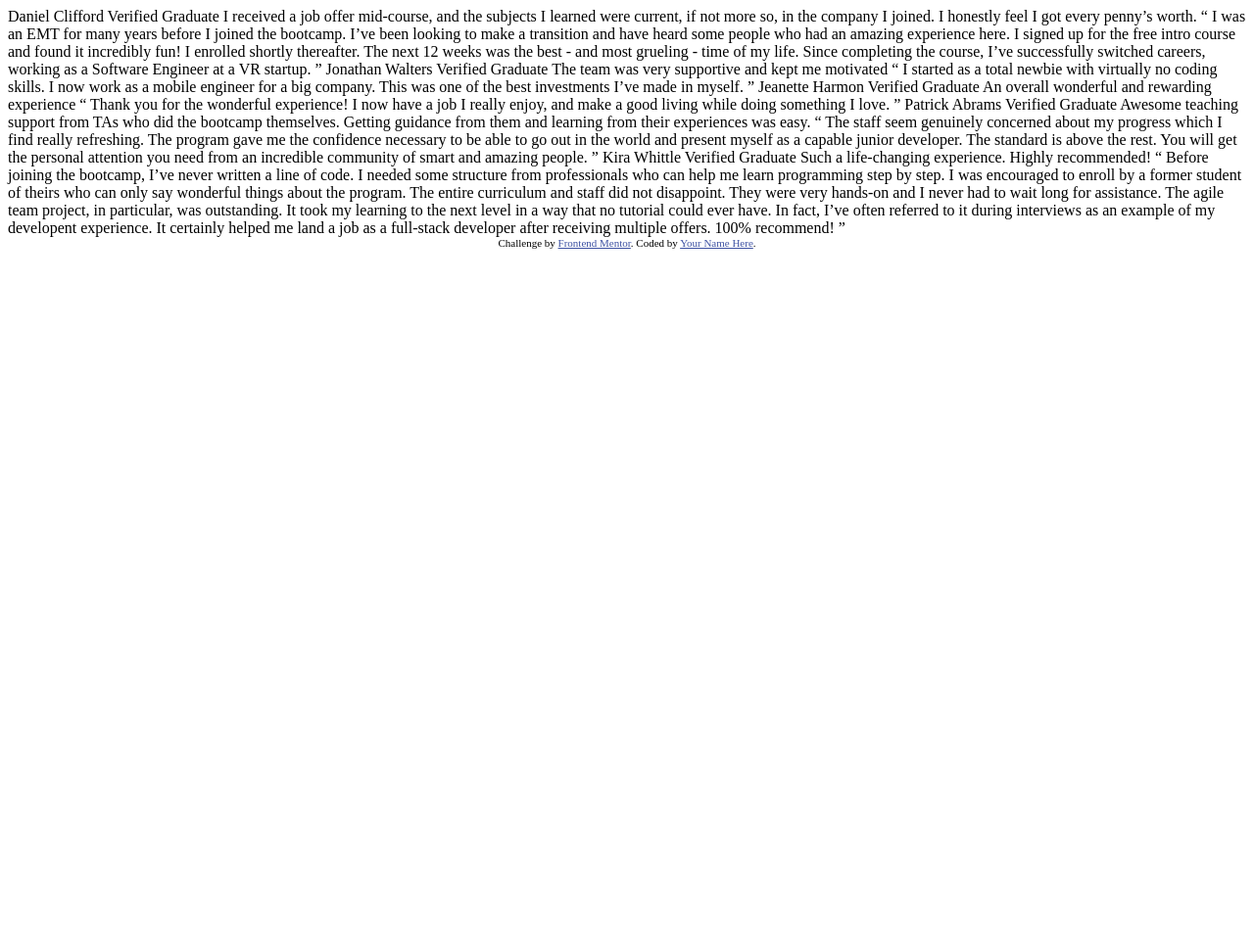
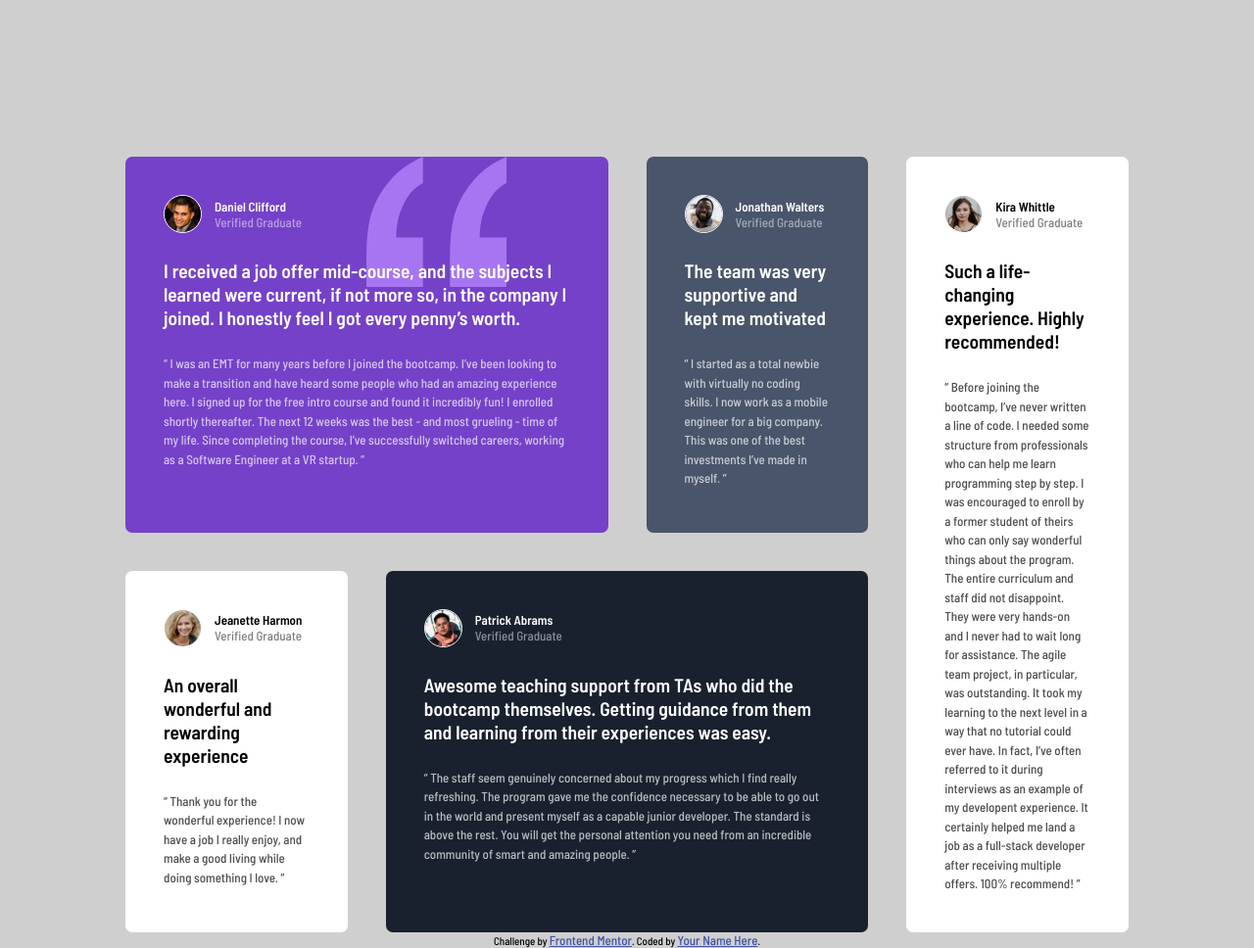
Before and after one commit to AwsJo/testimonials-grid-section-main, a plain HTML site: page index.html in a window 1280 px wide. Shown: the whole page at 98% size. Before the commit the page ends 800 px from the top, so only its background shows below. Drawn offline with Linux system fonts and the light colour scheme.

Commit message:
final version

```diff
--- a/index.html
+++ b/index.html
@@ -1,76 +1,151 @@
 <!DOCTYPE html>
 <html lang="en">
   <head>
-  <meta charset="UTF-8">
-  <meta name="viewport" content="width=device-width, initial-scale=1.0"> <!-- displays site properly based on user's device -->
+    <meta charset="UTF-8" />
+    <meta name="viewport" content="width=device-width, initial-scale=1.0" />
+    <!-- displays site properly based on user's device -->
 
-  <link rel="icon" type="image/png" sizes="32x32" href="./images/favicon-32x32.png">
+    <link
+      rel="icon"
+      type="image/png"
+      sizes="32x32"
+      href="./images/favicon-32x32.png"
+    />
 
+    <!-- Google Fonts -->
+    <link rel="preconnect" href="https://fonts.googleapis.com" />
+    <link rel="preconnect" href="https://fonts.gstatic.com" crossorigin />
+    <link
+      href="https://fonts.googleapis.com/css2?family=Barlow+Semi+Condensed:wght@500;600&display=swap"
+      rel="stylesheet"
+    />
+
+    <!-- Linking to CSS Style Sheet -->
     <title>Frontend Mentor | [Challenge Name Here]</title>
 
-  <!-- Feel free to remove these styles or customise in your own stylesheet 👍 -->
-  <style>
-    .attribution { font-size: 11px; text-align: center; }
-    .attribution a { color: hsl(228, 45%, 44%); }
-  </style>
+    <link rel="stylesheet" href="style.css" />
   </head>
   <body>
-  Daniel Clifford
-  Verified Graduate
-
-  I received a job offer mid-course, and the subjects I learned were current, if not more so,
-  in the company I joined. I honestly feel I got every penny’s worth.
-
-  “ I was an EMT for many years before I joined the bootcamp. I’ve been looking to make a
-  transition and have heard some people who had an amazing experience here. I signed up
-  for the free intro course and found it incredibly fun! I enrolled shortly thereafter.
-  The next 12 weeks was the best - and most grueling - time of my life. Since completing
-  the course, I’ve successfully switched careers, working as a Software Engineer at a VR startup. ”
-
-  Jonathan Walters
-  Verified Graduate
-
-  The team was very supportive and kept me motivated
-
-  “ I started as a total newbie with virtually no coding skills. I now work as a mobile engineer
-  for a big company. This was one of the best investments I’ve made in myself. ”
-
-  Jeanette Harmon
-  Verified Graduate
-
-  An overall wonderful and rewarding experience
-
-  “ Thank you for the wonderful experience! I now have a job I really enjoy, and make a good living
-  while doing something I love. ”
-
-  Patrick Abrams
-  Verified Graduate
-
-  Awesome teaching support from TAs who did the bootcamp themselves. Getting guidance from them and
-  learning from their experiences was easy.
-
-  “ The staff seem genuinely concerned about my progress which I find really refreshing. The program
-  gave me the confidence necessary to be able to go out in the world and present myself as a capable
-  junior developer. The standard is above the rest. You will get the personal attention you need from
-  an incredible community of smart and amazing people. ”
-
-  Kira Whittle
-  Verified Graduate
-
-  Such a life-changing experience. Highly recommended!
-
-  “ Before joining the bootcamp, I’ve never written a line of code. I needed some structure from
-  professionals who can help me learn programming step by step. I was encouraged to enroll by a former
-  student of theirs who can only say wonderful things about the program. The entire curriculum and staff
-  did not disappoint. They were very hands-on and I never had to wait long for assistance. The agile team
-  project, in particular, was outstanding. It took my learning to the next level in a way that no tutorial
-  could ever have. In fact, I’ve often referred to it during interviews as an example of my developent
-  experience. It certainly helped me land a job as a full-stack developer after receiving multiple offers.
+    <div class="container">
+      <main>
+        <div class="card">
+          <div class="flash">
+            <img src="./images/image-daniel.jpg" alt="daniel" />
+            <div class="title">
+              <h2>Daniel Clifford</h2>
+              <span>Verified Graduate</span>
+            </div>
+          </div>
+          <article>
+            <h3>
+              I received a job offer mid-course, and the subjects I learned were
+              current, if not more so, in the company I joined. I honestly feel
+              I got every penny’s worth.
+            </h3>
+            <p>
+              “ I was an EMT for many years before I joined the bootcamp. I’ve
+              been looking to make a transition and have heard some people who
+              had an amazing experience here. I signed up for the free intro
+              course and found it incredibly fun! I enrolled shortly thereafter.
+              The next 12 weeks was the best - and most grueling - time of my
+              life. Since completing the course, I’ve successfully switched
+              careers, working as a Software Engineer at a VR startup. ”
+            </p>
+          </article>
+        </div>
+        <div class="card">
+          <div class="flash">
+            <img src="./images/image-jonathan.jpg" alt="jonathan" />
+            <div class="title">
+              <h2>Jonathan Walters</h2>
+              <span>Verified Graduate</span>
+            </div>
+          </div>
+          <article>
+            <h3>The team was very supportive and kept me motivated</h3>
+            <p>
+              “ I started as a total newbie with virtually no coding skills. I
+              now work as a mobile engineer for a big company. This was one of
+              the best investments I’ve made in myself. ”
+            </p>
+          </article>
+        </div>
+        <div class="card">
+          <div class="flash">
+            <img src="./images/image-jeanette.jpg" alt="jeanette" />
+            <div class="title">
+              <h2>Jeanette Harmon</h2>
+              <span> Verified Graduate</span>
+            </div>
+          </div>
+          <article>
+            <h3>An overall wonderful and rewarding experience</h3>
+            <p>
+              “ Thank you for the wonderful experience! I now have a job I
+              really enjoy, and make a good living while doing something I love.
+              ”
+            </p>
+          </article>
+        </div>
+        <div class="card">
+          <div class="flash">
+            <img src="./images/image-patrick.jpg" alt="patrick" />
+            <div class="title">
+              <h2>Patrick Abrams</h2>
+              <span>Verified Graduate</span>
+            </div>
+          </div>
+          <article>
+            <h3>
+              Awesome teaching support from TAs who did the bootcamp themselves.
+              Getting guidance from them and learning from their experiences was
+              easy.
+            </h3>
+            <p>
+              “ The staff seem genuinely concerned about my progress which I
+              find really refreshing. The program gave me the confidence
+              necessary to be able to go out in the world and present myself as
+              a capable junior developer. The standard is above the rest. You
+              will get the personal attention you need from an incredible
+              community of smart and amazing people. ”
+            </p>
+          </article>
+        </div>
+        <div class="card">
+          <div class="flash">
+            <img src="./images/image-kira.jpg" alt="Kira" />
+            <div class="title">
+              <h2>Kira Whittle</h2>
+              <span>Verified Graduate</span>
+            </div>
+          </div>
+          <article>
+            <h3>Such a life-changing experience. Highly recommended!</h3>
+            <p>
+              “ Before joining the bootcamp, I’ve never written a line of code.
+              I needed some structure from professionals who can help me learn
+              programming step by step. I was encouraged to enroll by a former
+              student of theirs who can only say wonderful things about the
+              program. The entire curriculum and staff did not disappoint. They
+              were very hands-on and I never had to wait long for assistance.
+              The agile team project, in particular, was outstanding. It took my
+              learning to the next level in a way that no tutorial could ever
+              have. In fact, I’ve often referred to it during interviews as an
+              example of my developent experience. It certainly helped me land a
+              job as a full-stack developer after receiving multiple offers.
               100% recommend! ”
-
+            </p>
+          </article>
+        </div>
+      </main>
+      <footer>
         <div class="attribution">
-    Challenge by <a href="https://www.frontendmentor.io?ref=challenge" target="_blank">Frontend Mentor</a>.
-    Coded by <a href="#">Your Name Here</a>.
+          Challenge by
+          <a href="https://www.frontendmentor.io?ref=challenge" target="_blank"
+            >Frontend Mentor</a
+          >. Coded by <a href="#">Your Name Here</a>.
+        </div>
+      </footer>
     </div>
   </body>
 </html>
--- /dev/null
+++ b/style.css
@@ -0,0 +1,155 @@
+/* Global Rules */
+* {
+  padding: 0;
+  margin: 0;
+  box-sizing: border-box;
+  font-size: 13px;
+  font-family: "Barlow Semi Condensed", sans-serif;
+}
+:root {
+  /* Primary */
+  --moderate-violet: hsl(263, 55%, 52%);
+  --very-dark-grayish-blue: hsl(217, 19%, 35%);
+  --very-dark-blackish-blue: hsl(219, 29%, 14%);
+  --white: hsl(0, 0%, 100%);
+  /* Neutral */
+  --light-gray: hsl(0, 0%, 81%);
+  --light-grayish-blue: hsl(210, 46%, 95%);
+}
+body {
+  background-color: var(--light-gray);
+}
+.container {
+  display: flex;
+  align-items: center;
+  flex-direction: column;
+  width: 80%;
+  margin: 0 auto;
+  max-width: 1440px;
+  height: 100%;
+}
+@media (max-width: 1000px) {
+  .container {
+    width: 90%;
+  }
+}
+
+/* Frontend Mentor Rules */
+.attribution {
+  font-size: 11px;
+  text-align: center;
+}
+.attribution a {
+  color: hsl(228, 45%, 44%);
+}
+
+/* Main */
+main {
+  display: grid;
+  grid-template-columns: repeat(4, 1fr);
+  gap: 3rem;
+  margin-top: 20vh;
+}
+@media (max-width: 1000px) {
+  main {
+    gap: 2rem;
+  }
+}
+@media (max-width: 768px) {
+  main {
+    display: flex;
+    flex-direction: column;
+    align-items: center;
+  }
+}
+main .card {
+  border-radius: 7px;
+  -webkit-border-radius: 7px;
+  -moz-border-radius: 7px;
+  -ms-border-radius: 7px;
+  -o-border-radius: 7px;
+  padding: 3rem;
+}
+@media (max-width: 1000px) {
+  main .card {
+    padding: 1.5rem;
+  }
+}
+main .card img {
+  border: 1px solid white;
+  border-radius: 50%;
+  -webkit-border-radius: 50%;
+  -moz-border-radius: 50%;
+  -ms-border-radius: 50%;
+  -o-border-radius: 50%;
+  width: 3rem;
+}
+main .card .flash {
+  display: flex;
+  gap: 1rem;
+  align-items: center;
+  z-index: 1;
+  position: relative;
+}
+main .card .title * {
+  display: flex;
+  flex-direction: column;
+  font-size: 1rem;
+}
+main .card .title span {
+  opacity: 0.5;
+}
+main .card:nth-child(1) {
+  background-color: var(--moderate-violet);
+  color: white;
+  grid-column: 1/3;
+  position: relative;
+}
+main .card:nth-child(1)::after {
+  content: "";
+  position: absolute;
+  background: url(./images/bg-pattern-quotation.svg);
+  width: 11rem;
+  height: 10.2rem;
+  background-repeat: no-repeat;
+  background-size: cover;
+  top: 0;
+  right: 8rem;
+}
+@media (max-width: 1000px) {
+  main .card:nth-child(1)::after {
+    right: 4rem;
+  }
+}
+main .card:nth-child(2) {
+  background-color: var(--very-dark-grayish-blue);
+  color: white;
+}
+main .card:nth-child(3) {
+  background-color: var(--white);
+}
+main .card:nth-child(4) {
+  background-color: var(--very-dark-blackish-blue);
+  color: white;
+  grid-column: 2/4;
+}
+main .card:nth-child(5) {
+  background-color: var(--white);
+  grid-column: 4/5;
+  grid-row: 1/3;
+}
+main .card article {
+  margin-top: 2rem;
+  z-index: 01;
+  display: inline-block;
+  position: relative;
+}
+main .card article h3 {
+  font-size: 1.5rem;
+}
+main .card article p {
+  font-size: 1rem;
+  line-height: 1.5;
+  opacity: 0.7;
+  margin-top: 2rem;
+}
```
Lines whose indentation alone changed are shown as unchanged.
